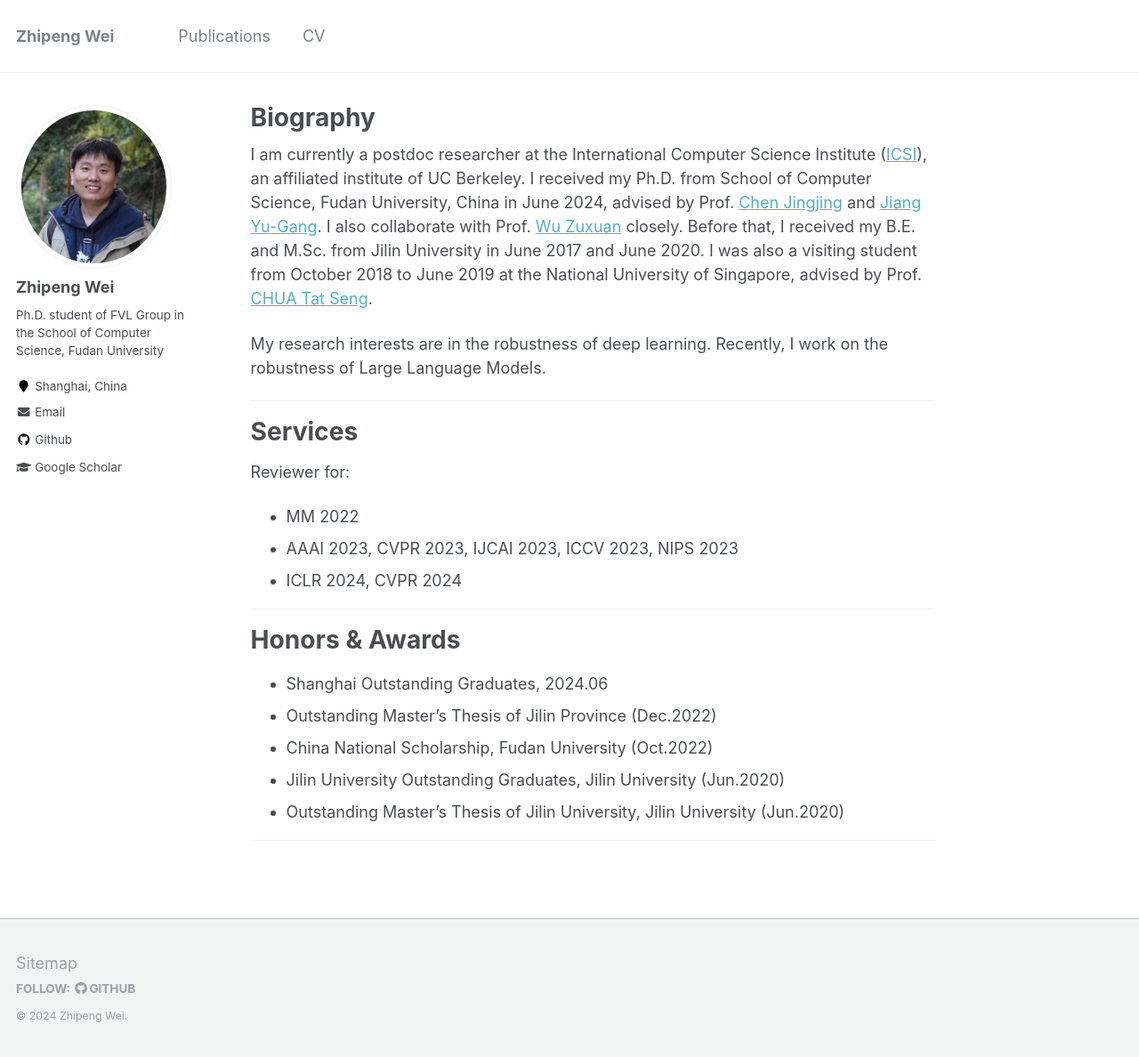
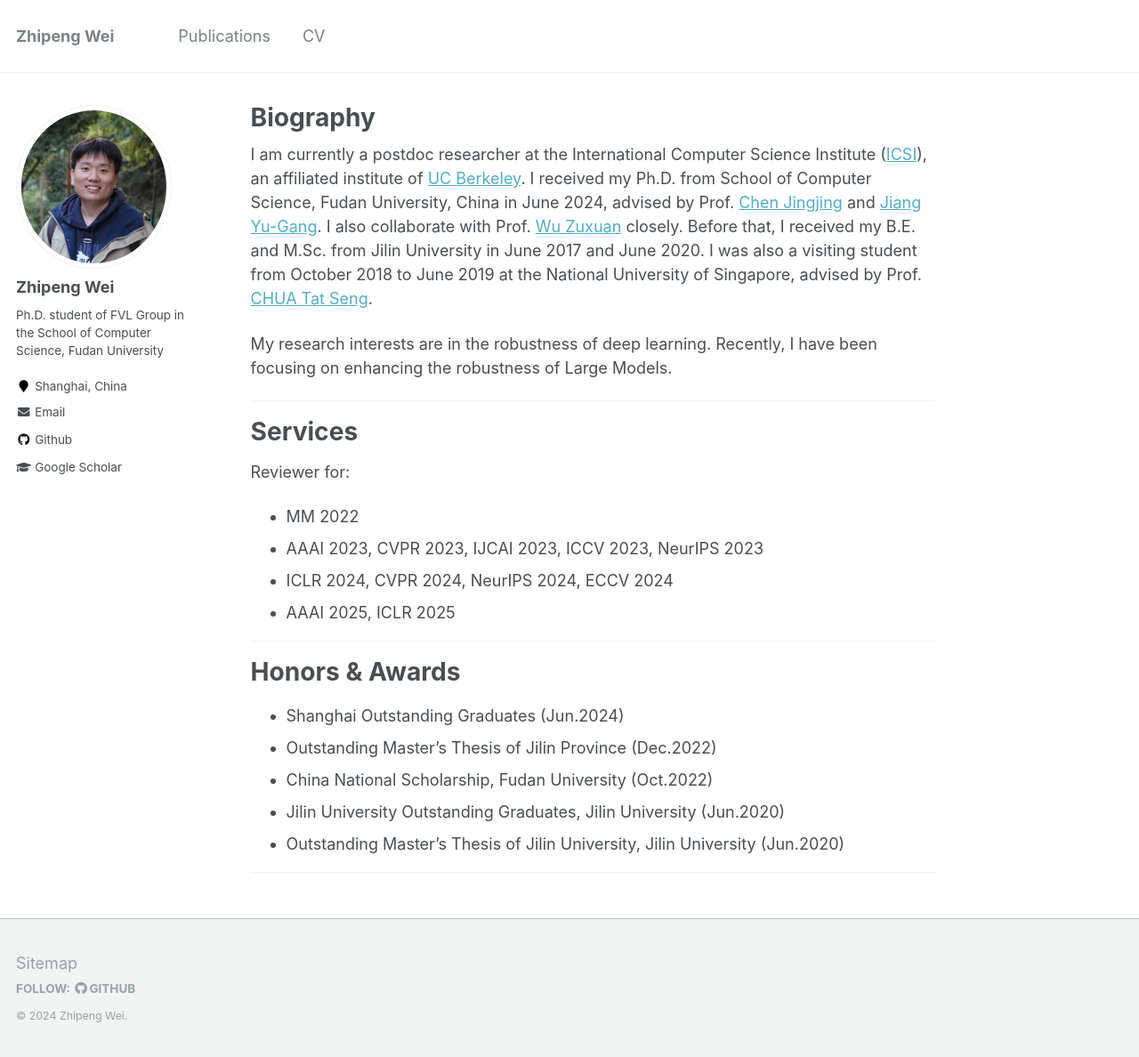
Before and after one commit to zhipeng-wei/zhipeng-wei.github.io, a Jekyll site: the page built from _pages/about.md, in a window 1280 px wide and 1188 px high. Shown: the whole window at 89% size. Built offline with Jekyll 4.4.1, drawn with Linux system fonts in a browser that asks for light colours.

Commit message:
Update about.md

```diff
--- a/_pages/about.md
+++ b/_pages/about.md
@@ -8,10 +8,10 @@ redirect_from:
   - /about.html
 ---
 
-I am currently a postdoc researcher at the International Computer Science Institute ([ICSI](https://www.icsi.berkeley.edu/)), an affiliated institute of UC Berkeley. I received my Ph.D. from School of Computer Science, Fudan University, China in June 2024, advised by Prof. [Chen Jingjing](https://fvl.fudan.edu.cn/people/jingjingchen/list.htm) and [Jiang Yu-Gang](https://fvl.fudan.edu.cn/people/yugangjiang/). I also collaborate with Prof. [Wu Zuxuan](https://zxwu.azurewebsites.net/) closely. Before that, I received my B.E. and M.Sc. from Jilin University in June 2017 and June 2020. I was also a visiting student from October 2018 to June 2019 at the National University of Singapore, advised by Prof. [CHUA Tat Seng](https://www.chuatatseng.com/).
+I am currently a postdoc researcher at the International Computer Science Institute ([ICSI](https://www.icsi.berkeley.edu/)), an affiliated institute of [UC Berkeley](https://www.berkeley.edu/). I received my Ph.D. from School of Computer Science, Fudan University, China in June 2024, advised by Prof. [Chen Jingjing](https://fvl.fudan.edu.cn/people/jingjingchen/list.htm) and [Jiang Yu-Gang](https://fvl.fudan.edu.cn/people/yugangjiang/). I also collaborate with Prof. [Wu Zuxuan](https://zxwu.azurewebsites.net/) closely. Before that, I received my B.E. and M.Sc. from Jilin University in June 2017 and June 2020. I was also a visiting student from October 2018 to June 2019 at the National University of Singapore, advised by Prof. [CHUA Tat Seng](https://www.chuatatseng.com/).
 
 My research interests are in the robustness of deep learning.
-Recently, I work on the robustness of Large Language Models.
+Recently, I have been focusing on enhancing the robustness of Large Models.
 
 ---
 
@@ -20,14 +20,15 @@ Services
 
 Reviewer for:
 * MM 2022
-* AAAI 2023, CVPR 2023, IJCAI 2023, ICCV 2023, NIPS 2023
-* ICLR 2024, CVPR 2024
+* AAAI 2023, CVPR 2023, IJCAI 2023, ICCV 2023, NeurIPS 2023
+* ICLR 2024, CVPR 2024, NeurIPS 2024, ECCV 2024
+* AAAI 2025, ICLR 2025
 
 ---
 
 Honors & Awards
 ===
-* Shanghai Outstanding Graduates, 2024.06
+* Shanghai Outstanding Graduates (Jun.2024)
 * Outstanding Master's Thesis of Jilin Province (Dec.2022)
 * China National Scholarship, Fudan University (Oct.2022)
 * Jilin University Outstanding Graduates, Jilin University (Jun.2020)
```
